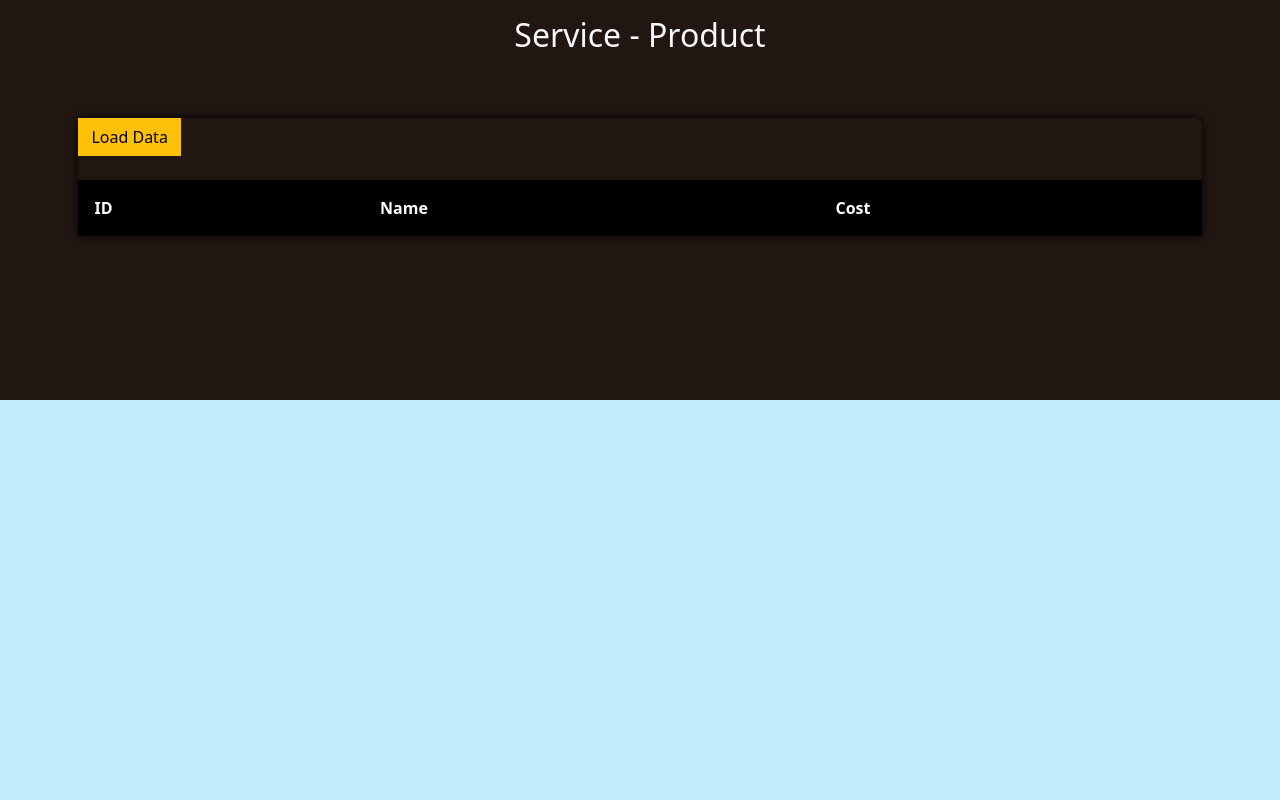
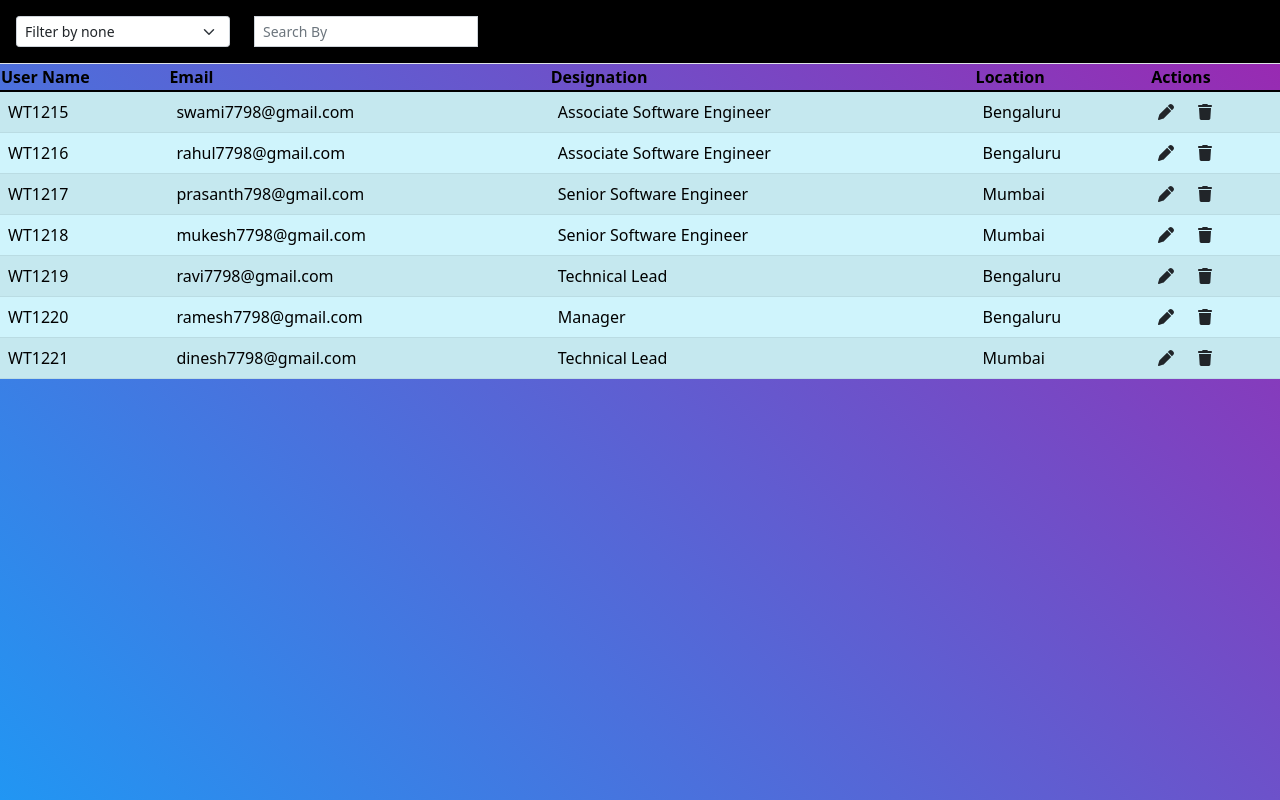
Before and after one commit to SwaminathanS1215/training-app, an Angular app: page / in a window 1280 px wide. Built offline with nearby package versions, Linux system fonts and the light colour scheme; data requests are answered from the project's data file.

Commit message:
services

```diff
--- a/src/app/app.component.html
+++ b/src/app/app.component.html
@@ -6,7 +6,7 @@
         <!-- <app-ng-styles-input></app-ng-styles-input> -->
         <!-- <app-ng-styles-dropdown></app-ng-styles-dropdown> -->
         <!-- <app-login-register-switch></app-login-register-switch> -->
-        <!-- <app-table></app-table> -->
+        <app-table></app-table>
         <!-- Custom Attribute Directive -->
         <!-- <div class="bg-black h-100 p-5">
             <h2 class="text-white">Custom Attribute Directive</h2>
@@ -113,7 +113,7 @@
                 </div>
             </div>
         </div> -->
-        <app-products></app-products>
+        <!-- <app-products></app-products> -->
     </main>
 </div>
 
--- a/src/app/app.module.ts
+++ b/src/app/app.module.ts
@@ -24,6 +24,7 @@ import { StringUpperCasePipe } from './pipes/string-upper-case.pipe';
 import { TableFilterPipe } from './pipes/table-filter.pipe';
 import { TablePipe } from './pipes/table.pipe';
 import { ProductsComponent } from './products/products.component';
+import { HttpClientModule } from '@angular/common/http';
 
 @NgModule({
   declarations: [
@@ -52,7 +53,8 @@ import { ProductsComponent } from './products/products.component';
     BrowserModule,
     AppRoutingModule,
     FormsModule,
-    FontAwesomeModule
+    FontAwesomeModule ,
+    HttpClientModule
   ],
   providers: [],
   bootstrap: [AppComponent]
--- a/src/app/products/products.component.ts
+++ b/src/app/products/products.component.ts
@@ -1,4 +1,5 @@
 import { Component, OnInit } from '@angular/core';
+import { LoggerService } from '../services/logger.service';
 import { ProductsDataService } from '../services/ProductsData.service';
 
 // Product interface
@@ -17,13 +18,21 @@ export class ProductsComponent implements OnInit {
 
     products: Array<Product> = [];
 
-    constructor(private productService: ProductsDataService) { }
+    // Dependency Injection in constructor
+    constructor(private productService: ProductsDataService, private loggerService: LoggerService) { }
 
     ngOnInit(): void {
     }
+    // function to get products data from service
+    getProducts() {
+        this.loggerService.log('Info', 'Going to read the products data');
+        this.products = this.productService.getAllProducts();
 
-    getProducts() {
-        this.products = this.productService.getAllProducts();
+        if (this.products.length === 0) {
+            this.loggerService.log('Error', 'Unable to read the data, please try again');
+        } else {
+            this.loggerService.log('Info', 'Loaded the data from server');
+        }
     }
 
 }
--- /dev/null
+++ b/src/app/services/logger.service.ts
@@ -0,0 +1,17 @@
+import { Injectable } from "@angular/core";
+
+@Injectable({
+    providedIn: 'root'
+})
+
+// This class will create logs
+export class LoggerService {
+    constructor() { }
+
+    // Function to log the details
+    log(type: string, msg: string) {
+        const date: Date = new Date();
+        const logStr = `${type} : ${date} : ${msg}`;
+        console.log(logStr);
+    }
+}
--- /dev/null
+++ b/src/app/services/rest.service.ts
@@ -0,0 +1,17 @@
+import { Injectable } from '@angular/core';
+import { HttpClient } from '@angular/common/http';
+import { Observable } from 'rxjs';
+
+@Injectable({
+    providedIn: 'root'
+})
+export class RESTService {
+    URL = 'http://localhost:8000/users';
+
+    constructor(private http: HttpClient) { }
+
+    getAllUsers() : Observable<any> {
+        return this.http.get(this.URL);
+    }
+
+}
--- a/src/app/table/table.component.ts
+++ b/src/app/table/table.component.ts
@@ -1,3 +1,4 @@
+import { RESTService } from './../services/rest.service';
 import { Component, OnInit } from '@angular/core';
 
 import {
@@ -35,15 +36,7 @@ export class TableComponent implements OnInit {
     filterByLocation!: string;
     filterByDesignation!: string;
 
-    users: Array<userDetails> = [
-        { userName: 'WT1215', password: 'Swami7798', email: 'swami7798@gmail.com', name: 'Swaminathan', designation: 'Associate Software Engineer', location: 'Bengaluru' },
-        { userName: 'WT1216', password: 'Rahul7798', email: 'rahul7798@gmail.com', name: 'Rahul', designation: 'Associate Software Engineer', location: 'Bengaluru' },
-        { userName: 'WT1217', password: 'Prasanth7798', email: 'prasanth798@gmail.com', name: 'Prasanth', designation: 'Senior Software Engineer', location: 'Mumbai' },
-        { userName: 'WT1218', password: 'Mukesh7798', email: 'mukesh7798@gmail.com', name: 'Mukesh', designation: 'Senior Software Engineer', location: 'Mumbai' },
-        { userName: 'WT1219', password: 'Ravi7798', email: 'ravi7798@gmail.com', name: 'Ravi', designation: 'Technical Lead', location: 'Bengaluru' },
-        { userName: 'WT1220', password: 'Ramesh7798', email: 'ramesh7798@gmail.com', name: 'Ramesh', designation: 'Manager', location: 'Bengaluru' },
-        { userName: 'WT1221', password: 'Dinesh7798', email: 'dinesh7798@gmail.com', name: 'Dinesh', designation: 'Technical Lead', location: 'Mumbai' }
-    ]
+    users: Array<userDetails> = []
 
     // font awesome icons
     icons = {
@@ -51,19 +44,11 @@ export class TableComponent implements OnInit {
         delete: faTrash
     };
 
-    constructor() {
+    constructor(private restService: RESTService) {
         this.searchInput = '';
 
         // existing users
-        this.userData = [
-            { userName: 'WT1215', password: 'Swami7798', email: 'swami7798@gmail.com', name: 'Swaminathan', designation: 'Associate Software Engineer', location: 'Bengaluru' },
-            { userName: 'WT1216', password: 'Rahul7798', email: 'rahul7798@gmail.com', name: 'Rahul', designation: 'Associate Software Engineer', location: 'Bengaluru' },
-            { userName: 'WT1217', password: 'Prasanth7798', email: 'prasanth798@gmail.com', name: 'Prasanth', designation: 'Senior Software Engineer', location: 'Mumbai' },
-            { userName: 'WT1218', password: 'Mukesh7798', email: 'mukesh7798@gmail.com', name: 'Mukesh', designation: 'Senior Software Engineer', location: 'Mumbai' },
-            { userName: 'WT1219', password: 'Ravi7798', email: 'ravi7798@gmail.com', name: 'Ravi', designation: 'Technical Lead', location: 'Bengaluru' },
-            { userName: 'WT1220', password: 'Ramesh7798', email: 'ramesh7798@gmail.com', name: 'Ramesh', designation: 'Manager', location: 'Bengaluru' },
-            { userName: 'WT1221', password: 'Dinesh7798', email: 'dinesh7798@gmail.com', name: 'Dinesh', designation: 'Technical Lead', location: 'Mumbai' }
-        ]
+        this.userData = []
 
         this.modalData = {
             email: '',
@@ -76,6 +61,15 @@ export class TableComponent implements OnInit {
     }
 
     ngOnInit(): void {
+        this.restService.getAllUsers().subscribe({
+            next: (data: userDetails[]) => {
+                this.userData = data;
+                this.users = data;
+            },
+            error: (err) => {
+                alert(err);
+            }
+        })
     }
 
     resetModalData() {
```
Also changed, not shown: 1 other file (tests, documents, lock files or other folders).
